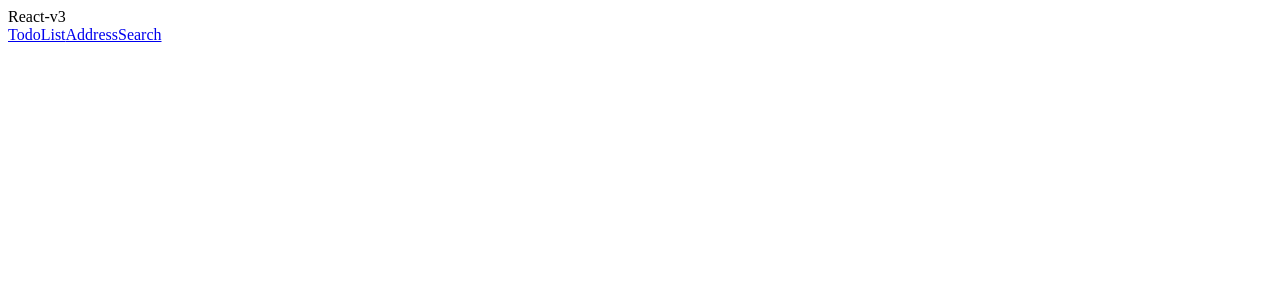
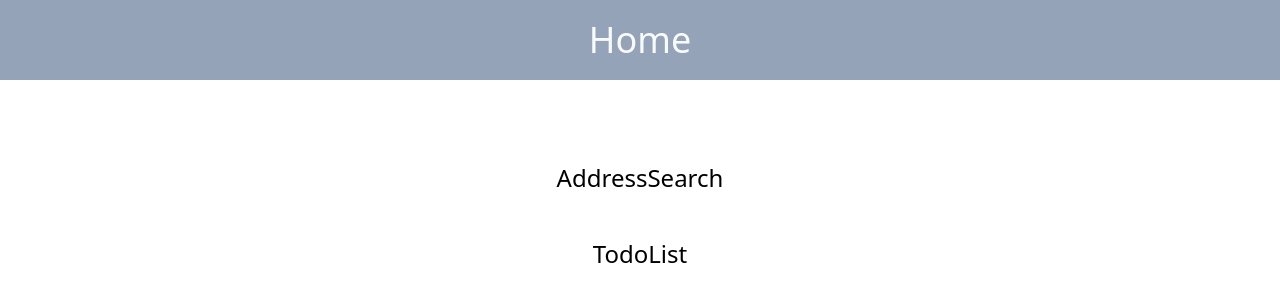
Before and after one commit to pj100-team/react-v3, a React (Create React App) app: page / in a window 1280 px wide. Shown: the top 302 px of the page. Built offline with nearby package versions, Linux system fonts and the light colour scheme.

Commit message:
cssの調整

```diff
--- a/src/App.tsx
+++ b/src/App.tsx
@@ -1,14 +1,22 @@
+import "./App.css";
 import Home from "./templates/Home";
 import Practice4 from "./templates/Practice4";
 import Practice5 from "./templates/Practice5";
-import { BrowserRouter, Routes, Route, Link } from "react-router-dom";
+import { BrowserRouter, Routes, Route, useLocation} from "react-router-dom";
+
+const Header = () => {
+	const location = useLocation();
+	return(
+		<header className="bg-[#94A3B8] text-center p-[20px] text-4xl text-[#F9FAFB]">
+			{location.pathname === "/" ? "Home" : "React-v3"}
+		</header>
+	);
+};
 
 const App = () => {
 	return (
 		<BrowserRouter>
-			<header className="bg-[#94A3B8] text-center p-[20px] text-4xl text-[#F9FAFB]">
-			React-v3
-			</header>
+			<Header/>
 
 			<Routes>
 				<Route path = "/" element = {<Home/>}/>
--- a/src/templates/Home.tsx
+++ b/src/templates/Home.tsx
@@ -1,10 +1,36 @@
-import {Link} from "react-router-dom"
+import {Link} from "react-router-dom";
+import {type CSSProperties} from "react";
 
 const Home = () => {
+    const homeStyle: CSSProperties = {
+        display: "flex",
+        flexDirection: "column",
+        alignItems: "center",
+        gap: "40px",
+        marginTop: "80px"
+    };
+    const linkStyle = {
+        color: "#000000",
+        textDecoration: "none",
+        fontSize: "24px"
+    };
+
     return(
-        <div>
-            <Link to = "Practice4">TodoList</Link>
-            <Link to = "Practice5">AddressSearch</Link>
+        <div
+            style = {homeStyle}
+        >
+            <Link
+                to = "Practice4"
+                style = {linkStyle}
+            >
+                AddressSearch
+            </Link>
+            <Link
+                to = "Practice5"
+                style = {linkStyle}
+            >
+                TodoList
+            </Link>
         </div>
     );
 };
```
